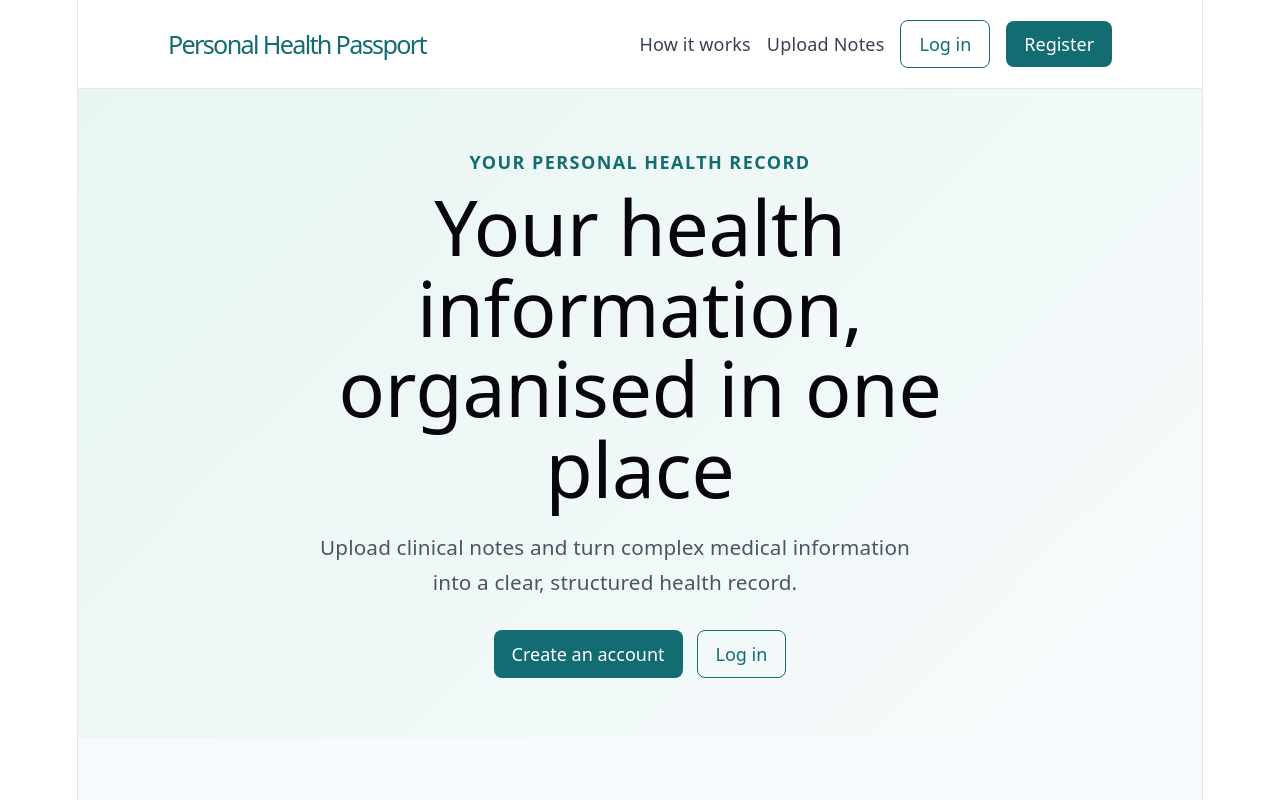
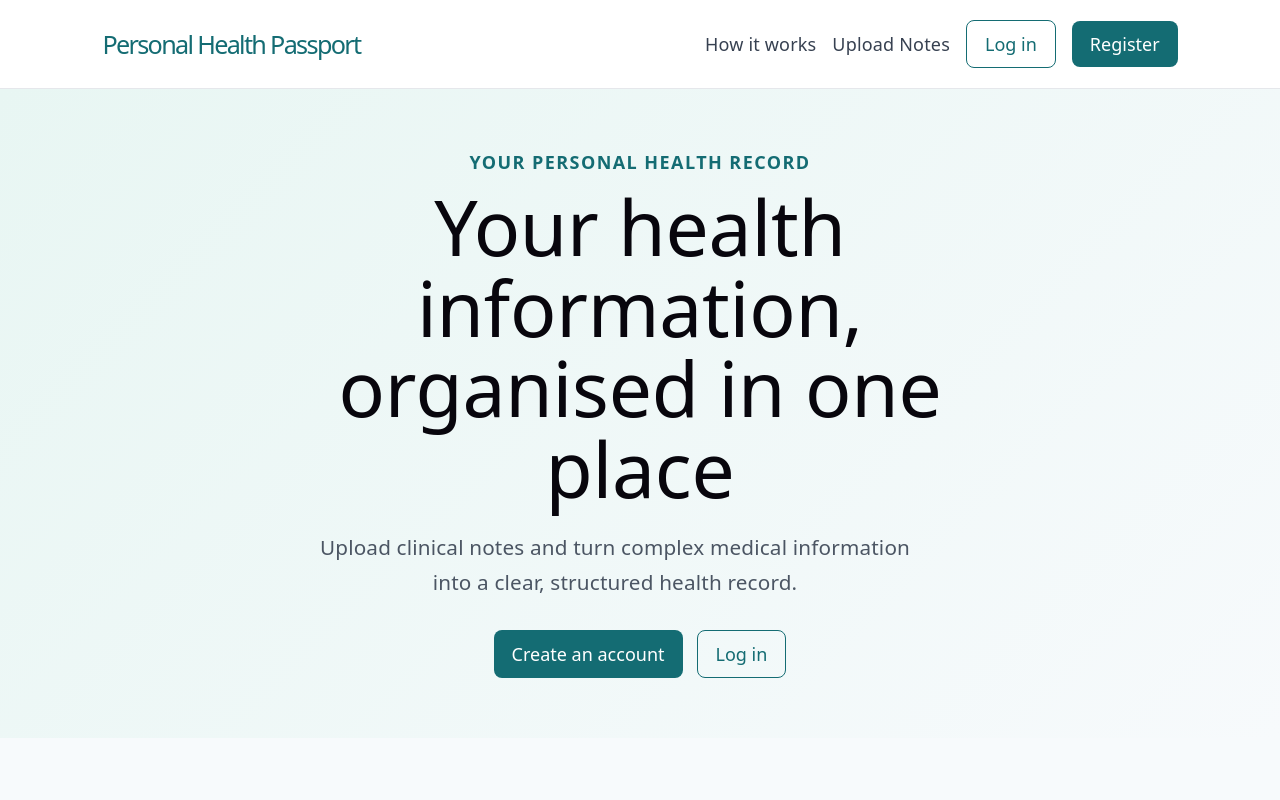
Before and after one commit to michh18/personal-health-passport, a React app in the folder frontend/: page / in a window 1280 px wide. Shown: the top 800 px of the page. Built offline with nearby package versions, Linux system fonts and the light colour scheme; the HTML template or start-up script is replaced by a standard one.

Commit message:
Style: make root container full width

```diff
--- a/frontend/src/index.css
+++ b/frontend/src/index.css
@@ -55,15 +55,12 @@ body {
 }
 
 #root {
-  width: 1126px;
-  max-width: 100%;
-  margin: 0 auto;
-  text-align: center;
-  border-inline: 1px solid var(--border);
+  width: 100%;
   min-height: 100svh;
   display: flex;
   flex-direction: column;
   box-sizing: border-box;
+  text-align: center;
 }
 
 h1,
```
